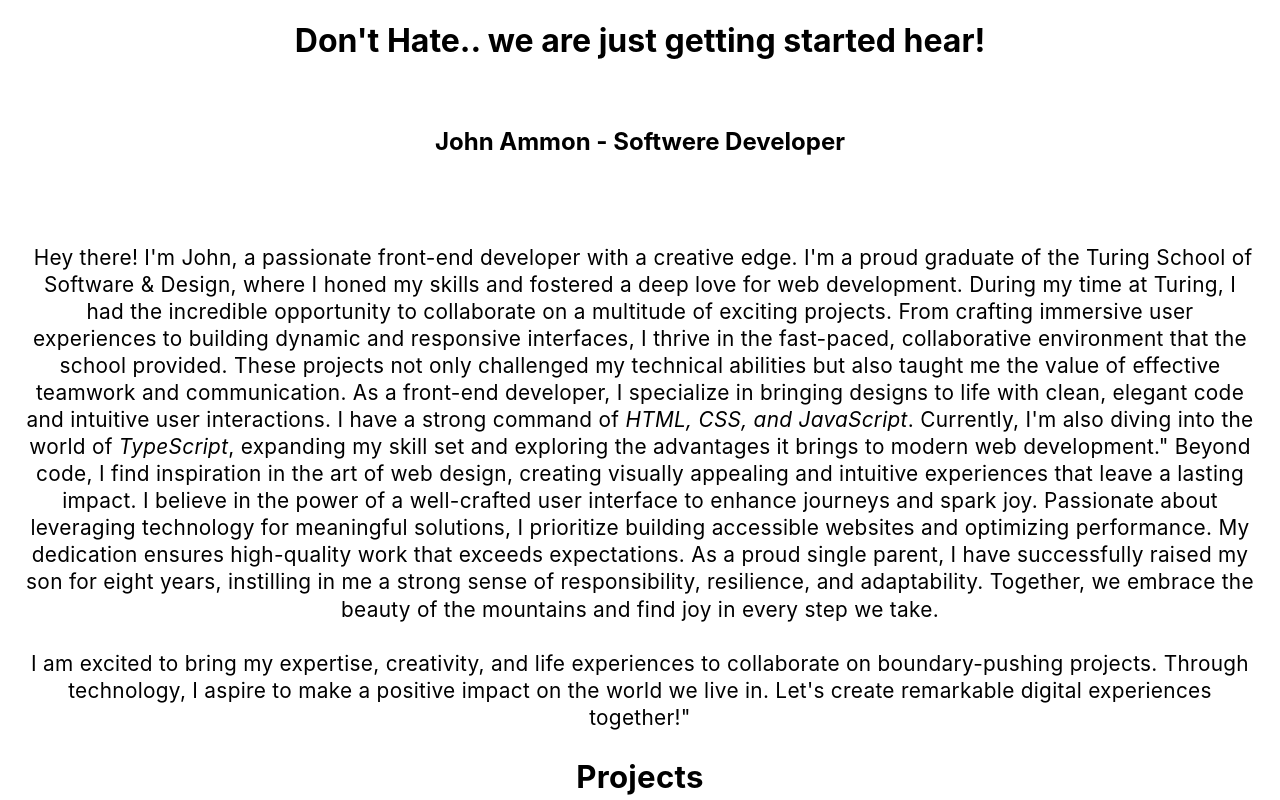
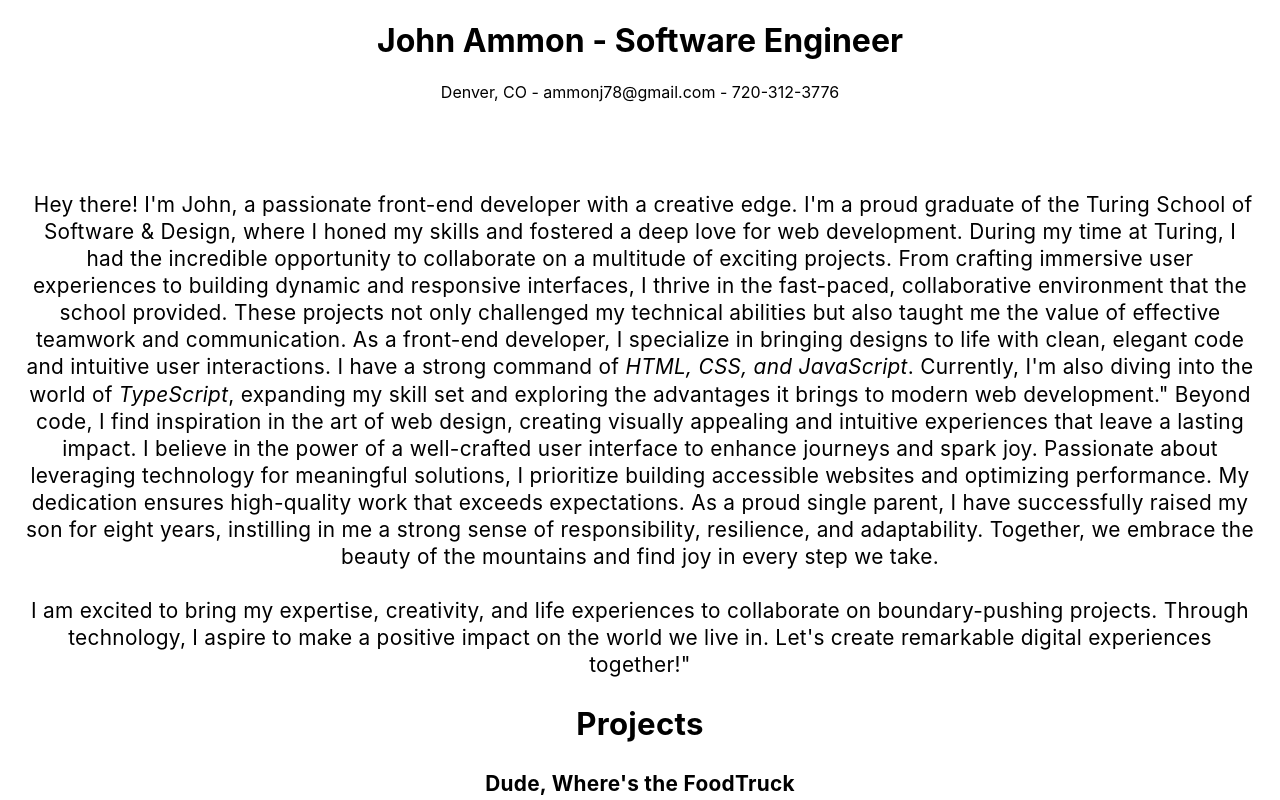
Before and after one commit to Mortis78/my-portfolio, a React (Create React App) app: page / in a window 1280 px wide. Shown: the top 800 px of the page. Built offline with nearby package versions, Linux system fonts and the light colour scheme.

Commit message:
Added name and title to header, added basic contact info to header

```diff
--- a/src/components/Header/Header.js
+++ b/src/components/Header/Header.js
@@ -4,7 +4,8 @@ import React from "react";
 export const Header = () => {
     return(
         <div>
-            <h1>Don't Hate.. we are just getting started hear!</h1>
+            <h1>John Ammon - Software Engineer </h1>
+            <p>Denver, CO - ammonj78@gmail.com - 720-312-3776 </p>
         </div>
     )
 }
--- a/src/components/LandingPage/LandingPage.js
+++ b/src/components/LandingPage/LandingPage.js
@@ -8,7 +8,7 @@ export const LandingPage = () => {
     return(
     <main>
         <section className="about-me-section">
-           <h1>John Ammon - Softwere Developer</h1>  <br/>
+
             <p className="about-me">
                 <br/> Hey there! I'm John, a passionate front-end developer with a creative edge. I'm a proud graduate of the Turing School of Software & Design, where I honed my skills and fostered a deep love for web development.
 
```
